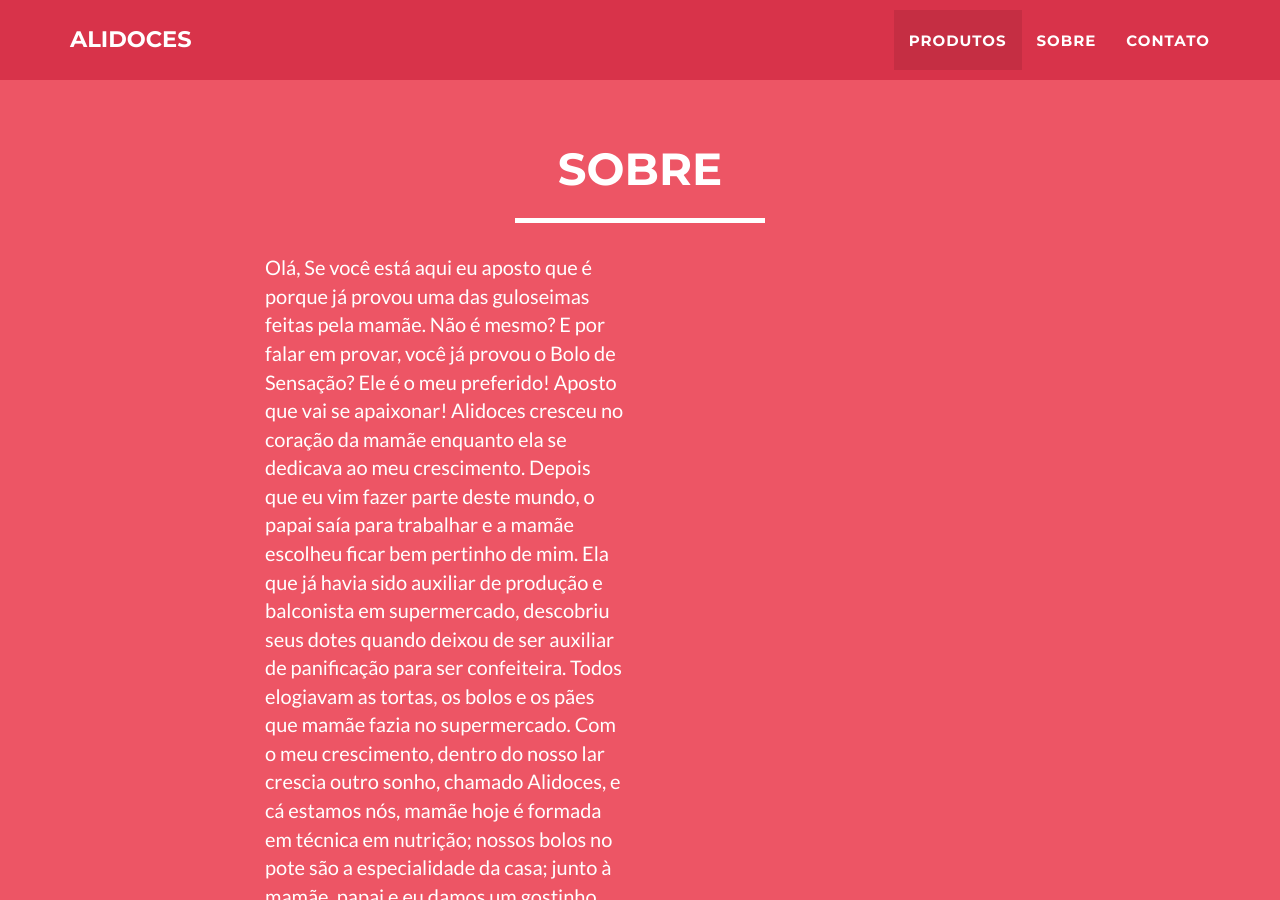
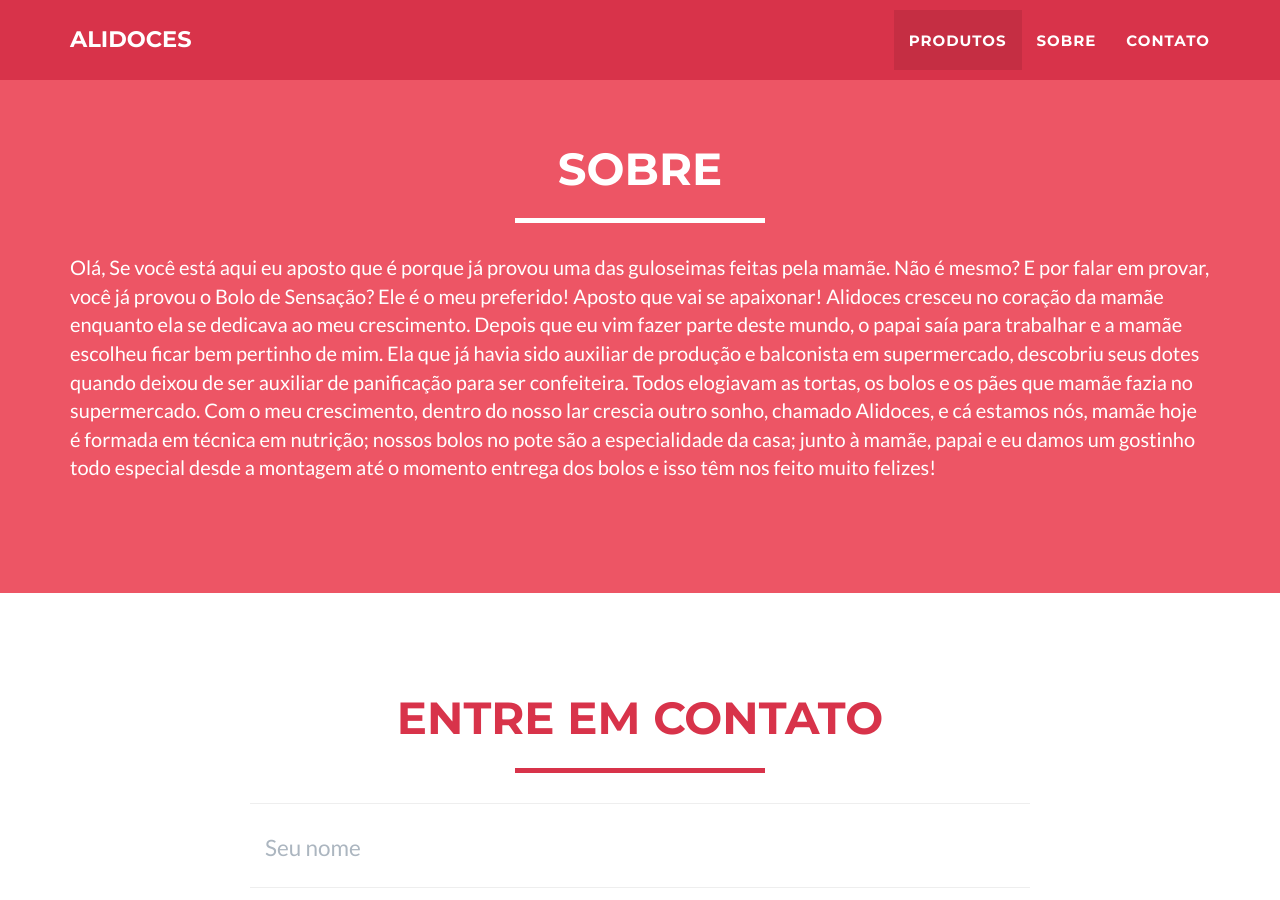
Before and after one commit to SamuelSilvaG/alidoces, a Jekyll site: the page built from index.html, in a window 1280 px wide and 900 px high, scrolled down 1291 px. Built offline with Jekyll 4.4.1, drawn with Linux system fonts in a browser that asks for light colours.

Commit message:
Update sobre.html

```diff
--- a/_includes/sobre.html
+++ b/_includes/sobre.html
@@ -7,14 +7,14 @@
                     <hr class="star-light">
                 </div>
             </div>
-            <div class="row">
-                <div class="col-lg-4 col-lg-offset-2">
+
                     <p>Olá,
 Se você está aqui eu aposto que é porque já provou uma das guloseimas feitas pela mamãe. Não é mesmo?
 E por falar em provar, você já provou o Bolo de Sensação? Ele é o meu preferido! Aposto que vai se apaixonar!
 Alidoces cresceu no coração da mamãe enquanto ela se dedicava ao meu crescimento.
-                 Depois que eu vim fazer parte deste mundo, o papai saía para trabalhar e a mamãe escolheu ficar bem pertinho de mim. Ela que já havia sido auxiliar de produção e balconista em supermercado, descobriu seus dotes quando deixou de ser auxiliar de panificação para ser confeiteira. Todos elogiavam as tortas, os bolos e os pães que mamãe fazia no supermercado. Com o meu crescimento, dentro do nosso lar crescia outro sonho, chamado Alidoces, e cá estamos nós, mamãe hoje é formada em técnica em nutrição; nossos bolos no pote são a especialidade da casa; junto à mamãe, papai e eu damos um gostinho todo especial desde a montagem até o momento entrega dos bolos e isso têm nos feito muito felizes! </p>
-                </div>
+Depois que eu vim fazer parte deste mundo, o papai saía para trabalhar e a mamãe escolheu ficar bem pertinho de mim.
+Ela que já havia sido auxiliar de produção e balconista em supermercado, descobriu seus dotes quando deixou de ser auxiliar de panificação para ser confeiteira. Todos elogiavam as tortas, os bolos e os pães que mamãe fazia no supermercado. Com o meu crescimento, dentro do nosso lar crescia outro sonho, chamado Alidoces, e cá estamos nós, mamãe hoje é formada em técnica em nutrição; nossos bolos no pote são a especialidade da casa; junto à mamãe, papai e eu damos um gostinho todo especial desde a montagem até o momento entrega dos bolos e isso têm nos feito muito felizes! </p>
+
            <!--      <div class="col-lg-4">
                     <p> </p>
                 </div> -->
```
